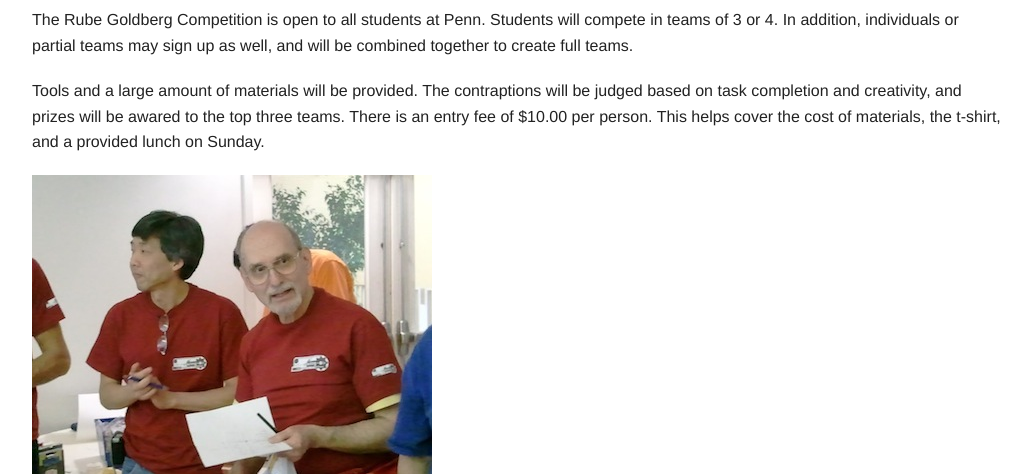
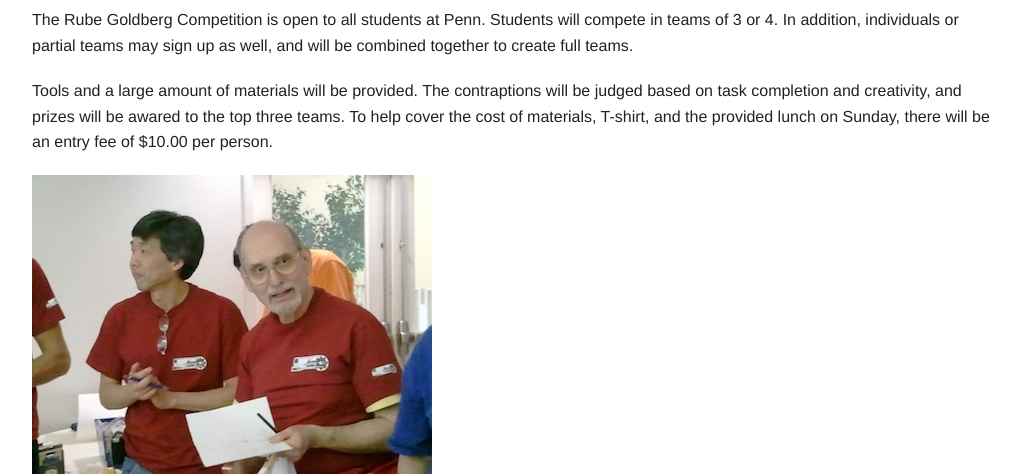
Before and after one commit to STWing/rubegoldberg-web, a PHP site: page / in a window 1280 px wide. Shown: the part 1144-1618 px from the top of the page, without its empty margins (123-1154 px from the left). Run offline with PHP 8.4, Linux system fonts and the light colour scheme; data that the repository does not hold is empty.

Commit message:
Revise last paragraph copy

```diff
--- a/_index.php
+++ b/_index.php
@@ -42,9 +42,9 @@
 
     <p>Tools and a large amount of materials will be provided. The contraptions
       will be judged based on task completion and creativity, and prizes will be
-      awared to the top three teams. There is an entry fee of $10.00 per person.
-      This helps cover the cost of materials, the t-shirt, and a provided lunch
-      on Sunday.</p>
+      awared to the top three teams. To help cover the cost of materials,
+      T-shirt, and the provided lunch on Sunday, there will be an entry fee of
+      $10.00 per person.</p>
 
   </div>
   <div class="large-4 columns">
@@ -58,8 +58,5 @@
 additional money on specific items. but out of pocket spending is permitted up to an amount of $25 per team.</p>
 <p></p>
 
-<h3>How:</h3>
-<p>A more complete version of the rules and regulations including project specifications can be found by going to the <a href="rules.php">rules</a> section of the website.</p>
-
 <h3>Contact</h3>
 <p>If you have any questions or comments, email <a href="mailto:beeker@stwing.upenn.edu">beeker@stwing.upenn.edu</a>.</p> -->
```
